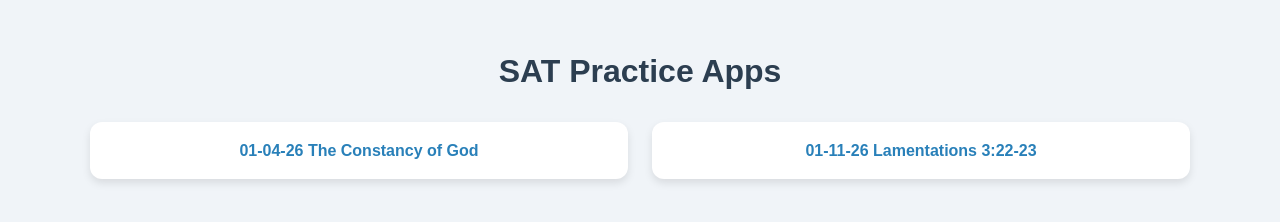
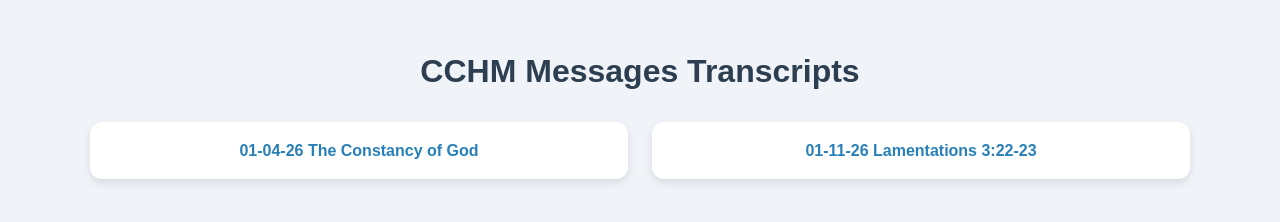
Before and after one commit to iowoyemi-blip/cc_messages_transcripts, a plain HTML site: page index.html in a window 1280 px wide. Drawn offline with Linux system fonts and the light colour scheme.

Commit message:
Update title and heading for CCHM Messages

```diff
--- a/index.html
+++ b/index.html
@@ -2,7 +2,7 @@
 <html lang="en">
 <head>
   <meta charset="UTF-8">
-  <title>Miscellaneous Apps</title>
+  <title>CCHM Messages Transcripts</title>
   <meta name="viewport" content="width=device-width, initial-scale=1" />
   <style>
     body { font-family: Arial, sans-serif; background:#f0f4f8; margin:0; padding:2rem; text-align:center; }
@@ -14,7 +14,7 @@
   </style>
 </head>
 <body>
-  <h1>SAT Practice Apps</h1>
+  <h1>CCHM Messages Transcripts</h1>
 
   <div class="grid" id="appGrid"></div>
 
```
